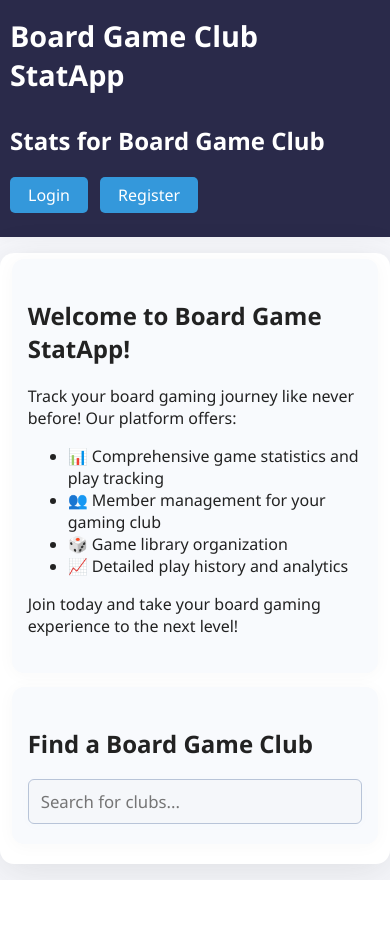
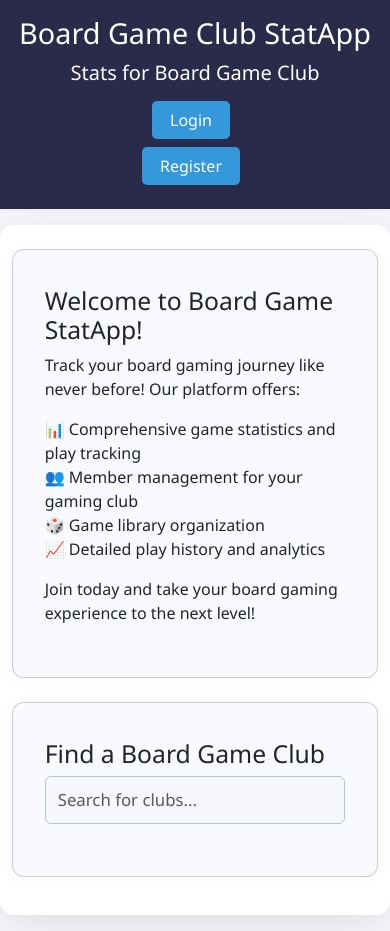
Before and after one commit to Snoopy-too/stat-app, a PHP site: page / in a window 390 px wide. Before the commit the page ends 880 px from the top, so only its background shows below. Run offline with PHP 8.4, Linux system fonts and the light colour scheme.

Commit message:
Adding Bootstrap via CDN and basic responsive styles to the index only. Existing styles are preserved.

```diff
--- a/index.php
+++ b/index.php
@@ -19,26 +19,30 @@ if (isset($_SESSION['club_id'])) {
     <meta charset="UTF-8">
     <meta name="viewport" content="width=device-width, initial-scale=1.0">
     <title>Board Game Club StatApp</title>
+    <link href="https://cdn.jsdelivr.net/npm/bootstrap@5.3.3/dist/css/bootstrap.min.css" rel="stylesheet" integrity="sha384-QWTKZyjpPEjISv5WaRU9OFeRpok6YctnYmDr5pNlyT2bRjXh0JMhjY6hW+ALEwIH" crossorigin="anonymous">
     <link rel="stylesheet" href="css/styles.css">
 </head>
 <body>
-    <div class="header">
+    <div class="header d-flex flex-column flex-md-row justify-content-between align-items-center p-3">
+        <div class="d-flex flex-column flex-md-row justify-content-around align-items-center flex-grow-1">
             <h1>Board Game Club StatApp</h1>
-        <h2>Stats for <span id="clubName"><?php echo htmlspecialchars($club_name); ?></span></h2>
+            <h5>Stats for <span id="clubName"><?php echo htmlspecialchars($club_name); ?></span></h2>
+        </div>
         <?php if (isset($_SESSION['is_super_admin'])): ?>
-            <a href="admin/dashboard.php" class="button">Admin Dashboard</a>
+            <a href="admin/dashboard.php" class="button btn">Admin Dashboard</a>
         <?php else: ?>
-            <div class="auth-links">
-                <a href="admin/login.php" class="button">Login</a>
-                <a href="register.php" class="button">Register</a>
+            <div class="auth-links d-flex flex-column flex-sm-row align-items-center mt-2 mt-md-0">
+                <a href="admin/login.php" class="button btn mb-2 mb-sm-0 me-sm-2">Login</a>
+                <a href="register.php" class="button btn">Register</a>
             </div>
         <?php endif; ?>
     </div>
-    <div class="container">
-        <div class="sales-pitch card">
-            <h2>Welcome to Board Game StatApp!</h2>
+    <div class="container py-4">
+        <div class="card sales-pitch mb-4">
+            <div class="card-body">
+                <h2 class="card-title">Welcome to Board Game StatApp!</h2>
                 <p>Track your board gaming journey like never before! Our platform offers:</p>
-            <ul>
+                <ul class="list-unstyled">
                     <li>📊 Comprehensive game statistics and play tracking</li>
                     <li>👥 Member management for your gaming club</li>
                     <li>🎲 Game library organization</li>
@@ -46,14 +50,17 @@ if (isset($_SESSION['club_id'])) {
                 </ul>
                 <p>Join today and take your board gaming experience to the next level!</p>
             </div>
+        </div>
 
-        <div class="search-section card">
-            <h2>Find a Board Game Club</h2>
-            <div class="search-box">
+        <div class="card search-section">
+            <div class="card-body">
+                <h2 class="card-title">Find a Board Game Club</h2>
+                <div class="search-box mb-3">
                     <input type="text" id="clubSearch" placeholder="Search for clubs..." class="form-control">
                 </div>
-            <div id="searchResults" class="club-list">
+                <div id="searchResults" class="club-list list-group">
                     <!-- Club search results will appear here -->
+                </div>
             </div>
         </div>
     </div>
@@ -61,26 +68,34 @@ if (isset($_SESSION['club_id'])) {
     <script>
     document.getElementById('clubSearch').addEventListener('input', function(e) {
         const searchTerm = e.target.value.trim();
+        const searchResultsDiv = document.getElementById('searchResults');
+
         if (searchTerm.length < 2) {
-            document.getElementById('searchResults').innerHTML = '';
+            searchResultsDiv.innerHTML = '';
             return;
         }
 
         fetch(`search_clubs.php?term=${encodeURIComponent(searchTerm)}`)
             .then(response => response.json())
             .then(clubs => {
-                const resultsHtml = clubs.length ? clubs.map(club => `
-                    <div class="club-item">
-                        <h3><a href="club_stats.php?id=${club.club_id}">${club.club_name}</a></h3>
-                        ${club.description ? `<p>${club.description.substring(0, 100)}...</p>` : ''}
+                let resultsHtml = '';
+                if (clubs.length) {
+                    resultsHtml = clubs.map(club => `
+                        <a href="club_stats.php?id=${club.club_id}" class="list-group-item list-group-item-action club-item">
+                            <div class="d-flex w-100 justify-content-between">
+                                <h5 class="mb-1">${club.club_name}</h5>
                             </div>
-                `).join('') : '<p>No clubs found</p>';
-
-                document.getElementById('searchResults').innerHTML = resultsHtml;
+                            ${club.description ? `<p class="mb-1 small">${club.description.substring(0, 100)}...</p>` : ''}
+                        </a>
+                    `).join('');
+                } else {
+                    resultsHtml = '<p class="text-muted p-2">No clubs found</p>';
+                }
+                searchResultsDiv.innerHTML = resultsHtml;
             })
             .catch(error => {
                 console.error('Error:', error);
-                document.getElementById('searchResults').innerHTML = '<p>Error searching clubs</p>';
+                searchResultsDiv.innerHTML = '<p class="text-danger p-2">Error searching clubs</p>';
             });
     });
     </script>
```
Also changed, not shown: 1 other file. Lines whose indentation alone changed are shown as unchanged.
